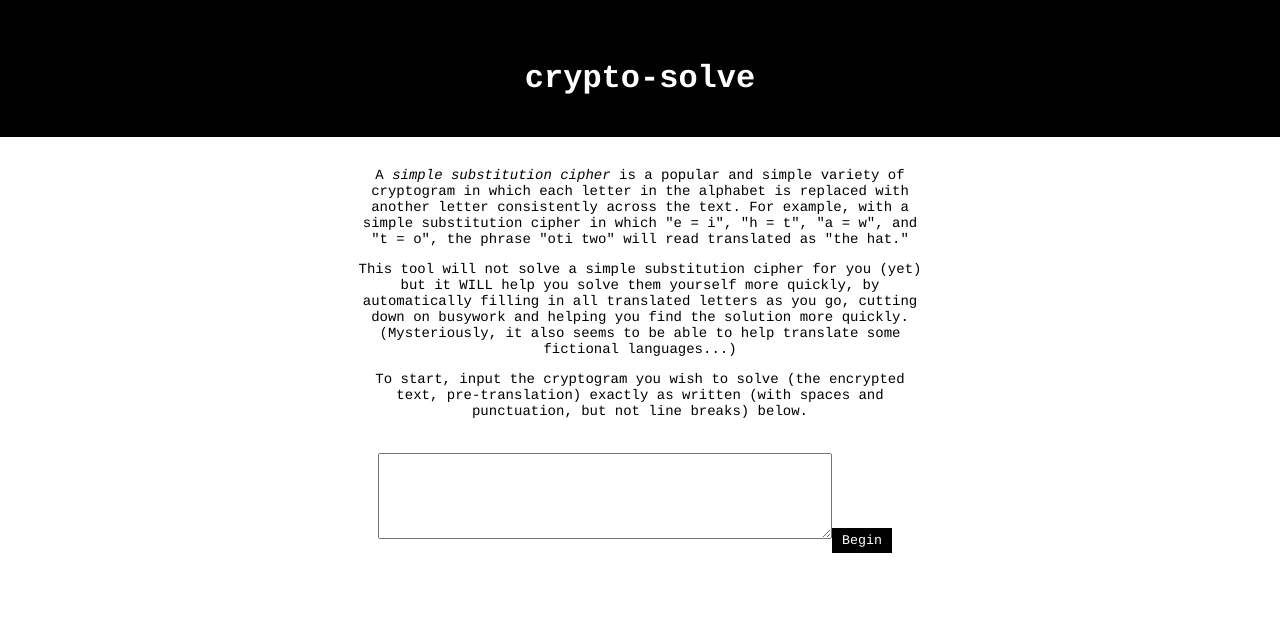
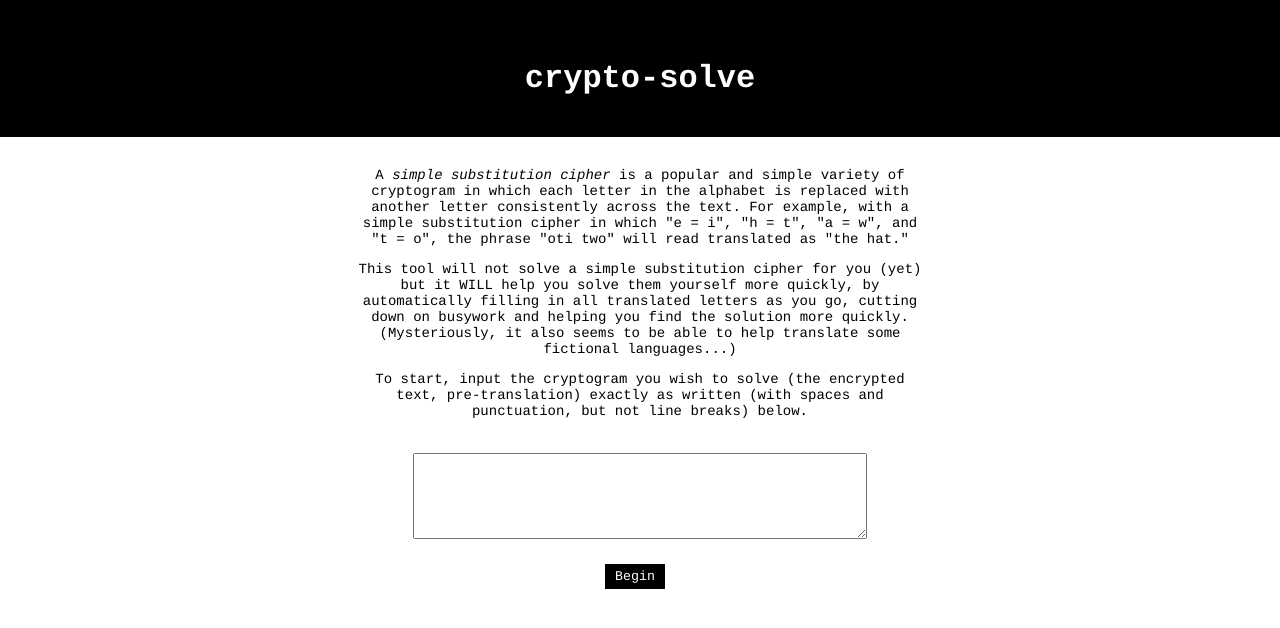
Before and after one commit to njohnerwin/crypto-solve, a React (Create React App) app: page / in a window 1280 px wide. Shown: the top 628 px of the page. Built offline with nearby package versions, Linux system fonts and the light colour scheme.

Commit message:
Changed icon and title

```diff
--- a/public/index.html
+++ b/public/index.html
@@ -24,7 +24,7 @@
       work correctly both with client-side routing and a non-root public URL.
       Learn how to configure a non-root public URL by running `npm run build`.
     -->
-    <title>React App</title>
+    <title>crypto-solve</title>
   </head>
   <body>
     <noscript>You need to enable JavaScript to run this app.</noscript>
--- a/src/App.css
+++ b/src/App.css
@@ -32,7 +32,7 @@ body {
 }
 
 .return-button {
-  margin-top: 25px;
+  margin-top: 15px;
   margin-right: 10px;
   font-family: "courier", serif;
   background-color: black;
--- a/src/home.js
+++ b/src/home.js
@@ -11,7 +11,7 @@ class Home extends Component {
           <p>To start, input the cryptogram you wish to solve (the encrypted text, pre-translation) exactly as written (with spaces and punctuation, but not line breaks) below.</p>
         </div>
         <div id="home-input">
-          <textarea id="crypto-input" onChange={this.props.onChange}></textarea>
+          <textarea id="crypto-input" onChange={this.props.onChange}></textarea><br></br>
           <button id="submit" className="return-button" onClick={this.props.onSubmit}>Begin</button>
         </div>
       </div>
--- a/src/index.js
+++ b/src/index.js
@@ -6,9 +6,7 @@ import reportWebVitals from './reportWebVitals';
 import { BrowserRouter } from 'react-router-dom';
 
 ReactDOM.render(
-  <BrowserRouter>
     <App />
-  </BrowserRouter>
   , document.getElementById('root')
 );
 
```
Also changed, not shown: 1 other file (tests, documents, lock files or other folders).
